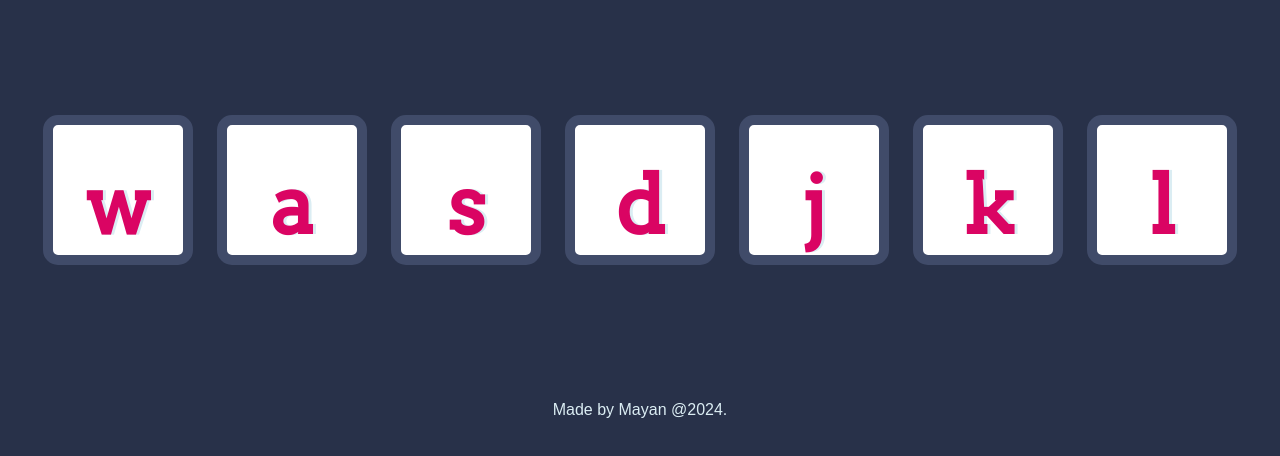
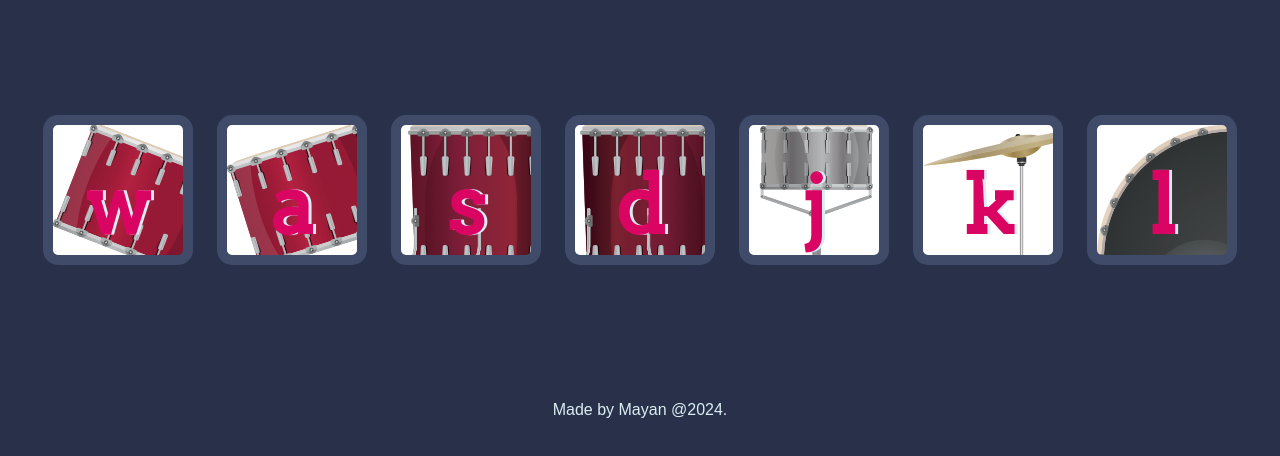
Before and after one commit to Mayan-1708/Drum_Site, a plain HTML site: page index.html in a window 1280 px wide. Shown: the part 174-630 px from the top of the page. Drawn offline with Linux system fonts and the light colour scheme; the site is published under a folder, as on GitHub Pages, so addresses that start at the root find nothing.

Commit message:
changed file path.css

```diff
--- a/styles.css
+++ b/styles.css
@@ -17,36 +17,36 @@ footer {
 }
 
 .w {
-  background-image: url("/images/tom1.png");
+  background-image: url("./images/tom1.png");
 }
 
 .a {
-  background-image: url("/images/tom2.png");
+  background-image: url("./images/tom2.png");
 
 }
 
 .s {
-  background-image: url("/images/tom3.png");
+  background-image: url("./images/tom3.png");
 
 }
 
 .d {
-  background-image: url(/images/tom4.png);
+  background-image: url("./images/tom4.png");
 
 }
 
 .j {
-  background-image: url(/images/snare.png);
+  background-image: url("./images/snare.png");
 
 }
 
 .k {
-  background-image: url(/images/crash.png);
+  background-image: url("./images/crash.png");
 
 }
 
 .l {
-  background-image: url(/images/kick.png);
+  background-image: url("./images/kick.png");
 
 }
 
```
